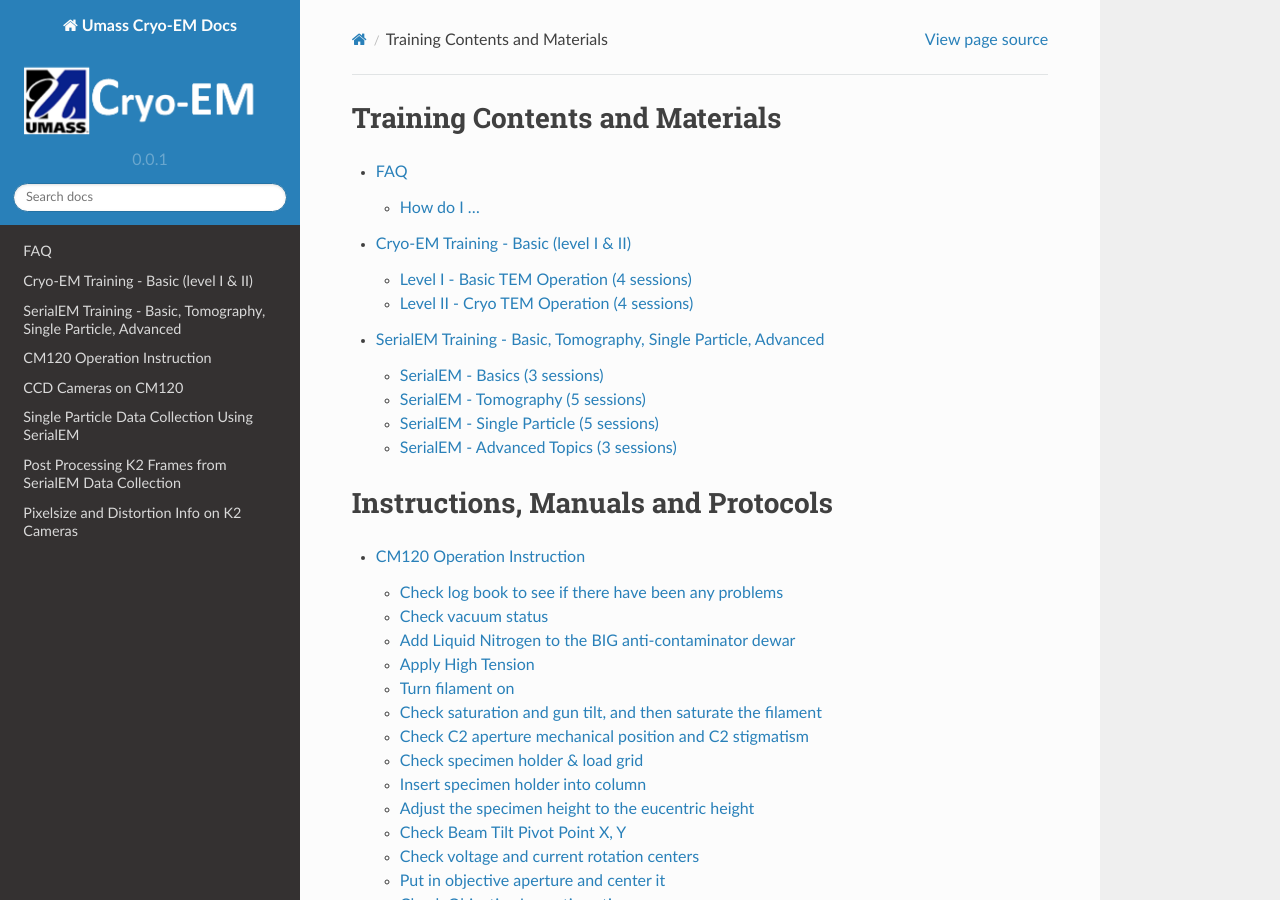
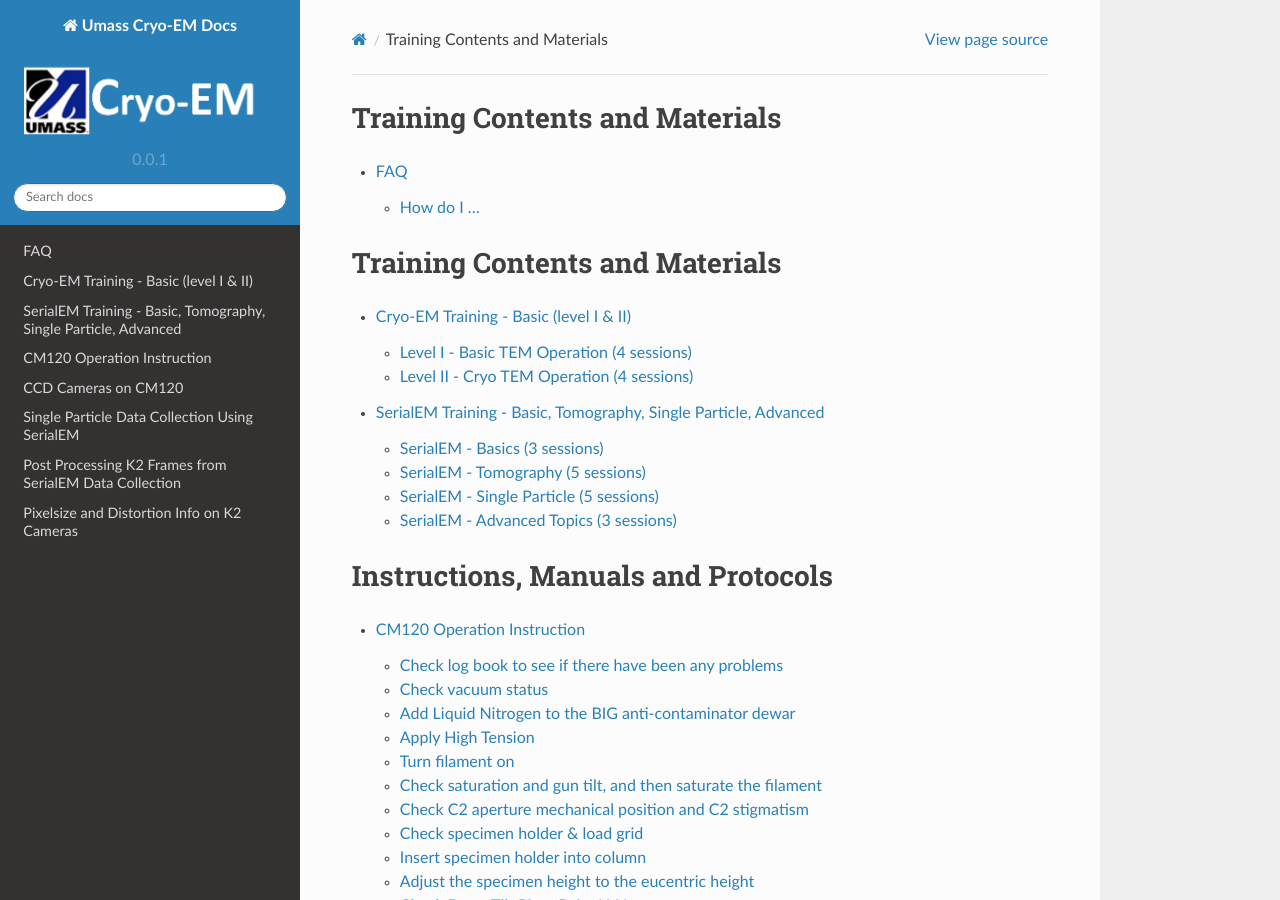
Before and after one commit to xuchen66/sphinx-emdocs, a Sphinx documentation site: the page built from source/index.rst, in a window 1280 px wide and 900 px high. Built offline with Sphinx 7.4.7 and the Read the Docs theme 2.0.0, drawn with Linux system fonts in a browser that asks for light colours; pages that are not in the unit, such as notebooks, are missing from menus.

Commit message:
Update index.rst

```diff
--- a/source/index.rst
+++ b/source/index.rst
@@ -11,6 +11,12 @@
    :maxdepth: 2
 
    cryo-em_faq
+
+Training Contents and Materials
+-------------------------------
+.. toctree::
+   :maxdepth: 2
+
    cryo-em_training
    serialem_training
 
```
